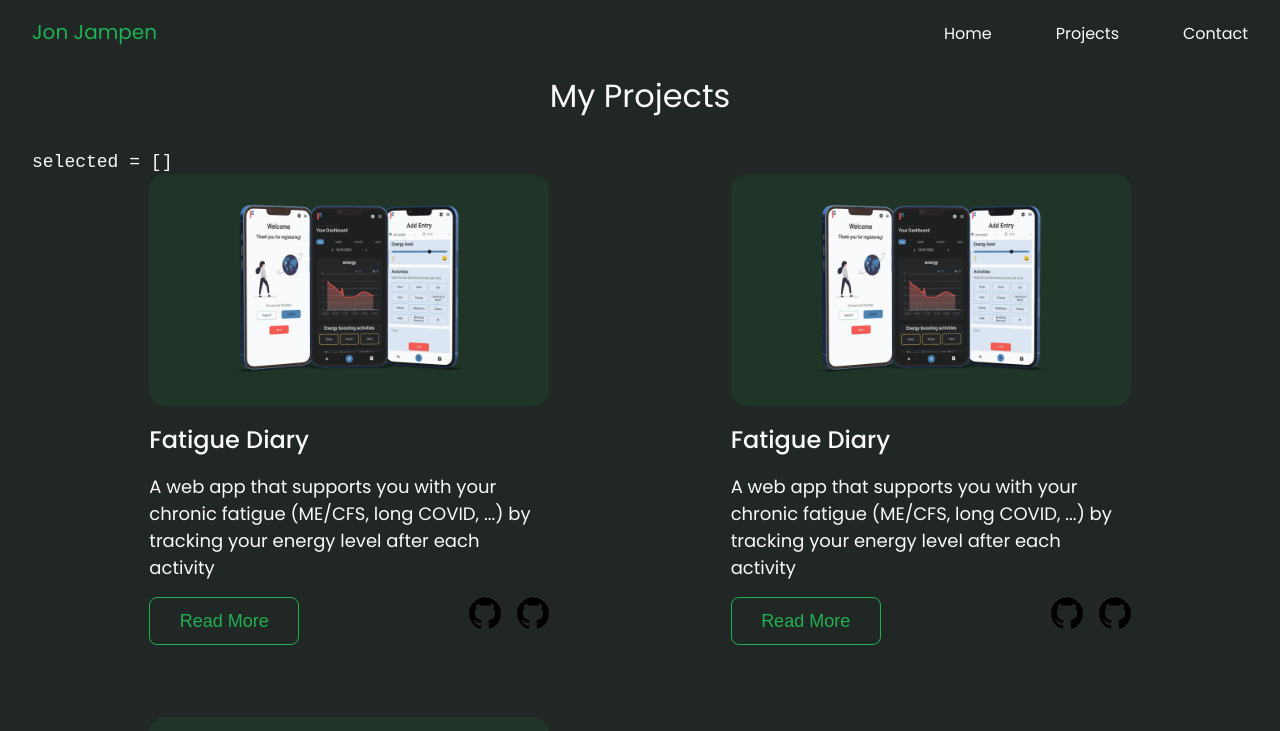
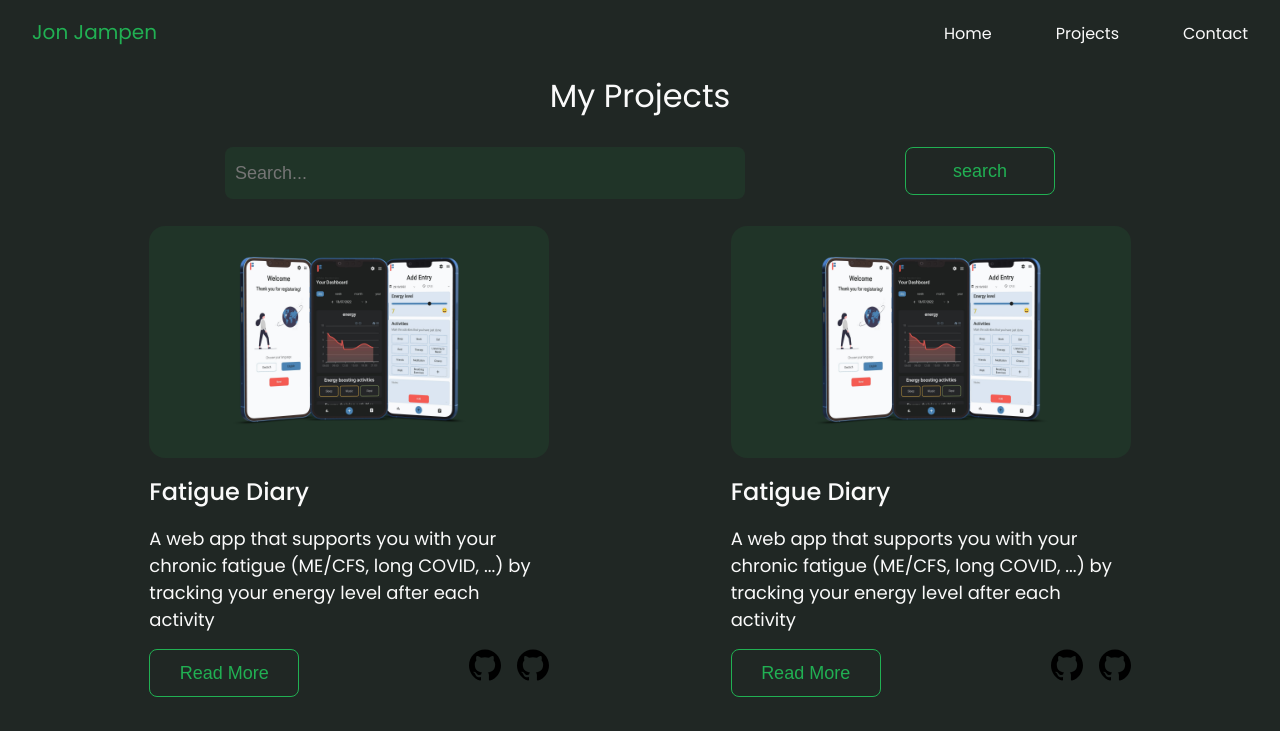
Before and after one commit to jonjampen/portfolio, a SvelteKit app: page /projects in a window 1280 px wide. Shown: the top 731 px of the page. Built offline with nearby package versions, Linux system fonts and the light colour scheme.

Commit message:
Adding multiselect tags

```diff
--- a/src/routes/projects/+page.svelte
+++ b/src/routes/projects/+page.svelte
@@ -2,7 +2,34 @@
 	import ProjectCarousel from '../ProjectCarousel.svelte';
 	import MultiSelect from 'svelte-multiselect';
 
-	const ui_libs = [`Svelte`, `React`, `Vue`, `Angular`, `...`];
+	const tags = [
+		'HTML',
+		'CSS',
+		'JavaScript',
+		'PHP',
+		'Svelte',
+		'SvelteKit',
+		'Svelte',
+		'React',
+		'ReactKit',
+		'Next.js',
+		'MySQL',
+		'Firebase',
+		'SvelteKit',
+		'Svelte',
+		'React',
+		'ReactKit',
+		'Next.js',
+		'MySQL',
+		'Firebase',
+		'SvelteKit',
+		'Svelte',
+		'React',
+		'ReactKit',
+		'Next.js',
+		'MySQL',
+		'Firebase'
+	];
 
 	let selected = [];
 </script>
@@ -11,18 +38,25 @@
 	<h2>My Projects</h2>
 	<h6 style="display: none;">Filtered by:</h6>
 	<br />
-
+	<div class="filters">
+		<input type="text" class="filter" placeholder="Search..." />
 		<MultiSelect
+			--sms-width="100%"
+			--sms-max-width="500px"
+			class="filter"
 			--sms-border="none"
 			--sms-bg="var(--primary-transparent)"
 			--sms-border-radius="8px"
 			--sms-options-bg="var(--primary-semi-transparent)"
 			--sms-selected-bg="var(--primary-transparent)"
 			--sms-remove-btn-hover-color="var(--primary)"
+			--sms-placeholder-color="var(--gray)"
 			bind:selected
-		options={ui_libs}
+			options={tags}
+			placeholder="Select tags"
 		/>
-	<code>selected = {JSON.stringify(selected)}</code>
+		<button class="btn secondary">search</button>
+	</div>
 	<br />
 	<ProjectCarousel />
 </section>
--- a/src/style/projects.scss
+++ b/src/style/projects.scss
@@ -16,7 +16,19 @@ section.projects-grid {
         column-gap: 64px;
         row-gap: 72px;
         justify-content: space-evenly;
+    }
 
+    & .filters {
+        display: flex;
+        flex-direction: row;
+        justify-content: center;
+        gap: 80px;
+        width: 100%;
+
+        & .filter {
+            width: 100% !important;
+            max-width: 500px;
+        }
     }
 }
 
```
Also changed, not shown: src/routes/carousel/+page.svelte (added). Lines whose indentation alone changed are shown as unchanged.
